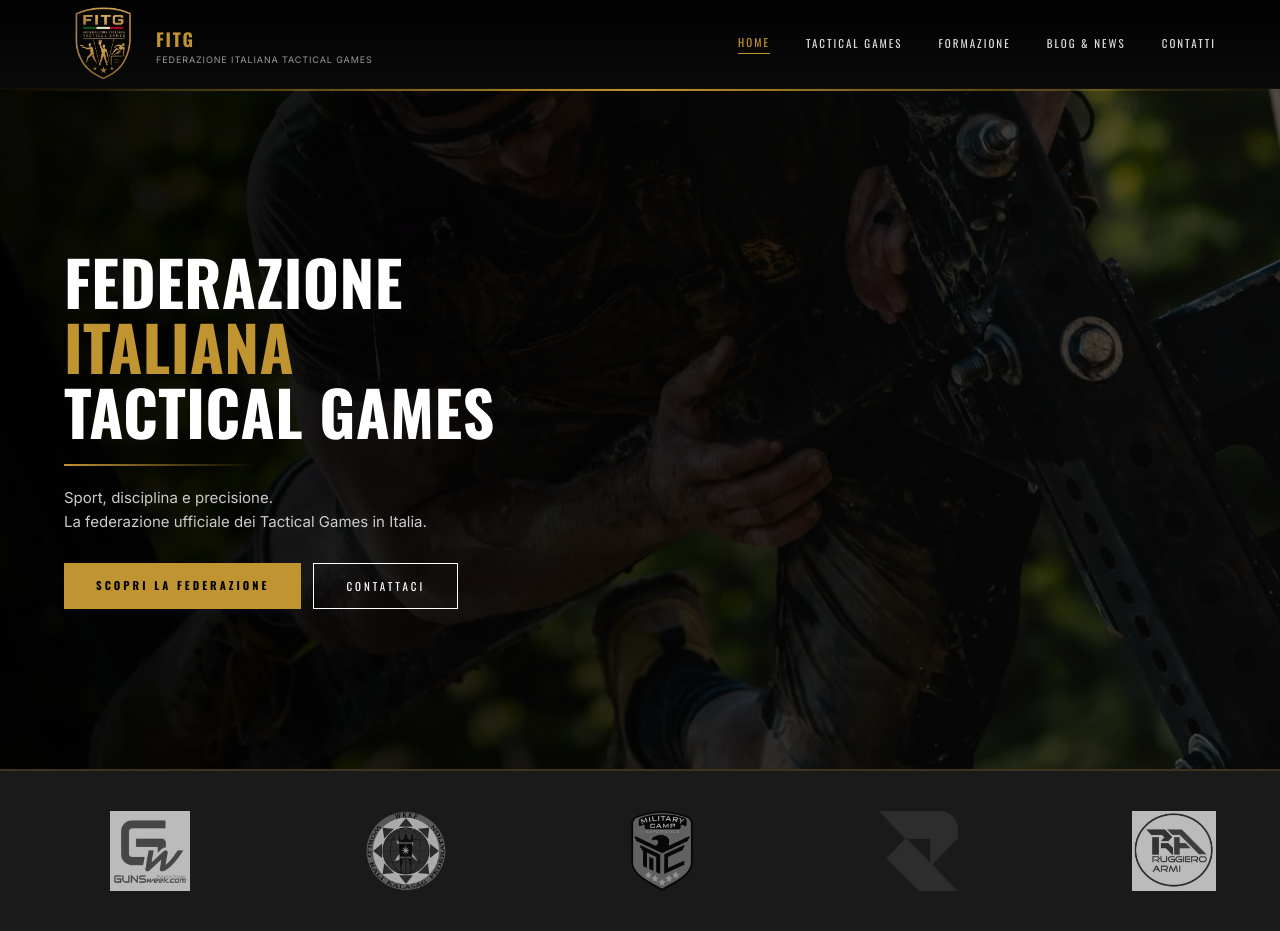
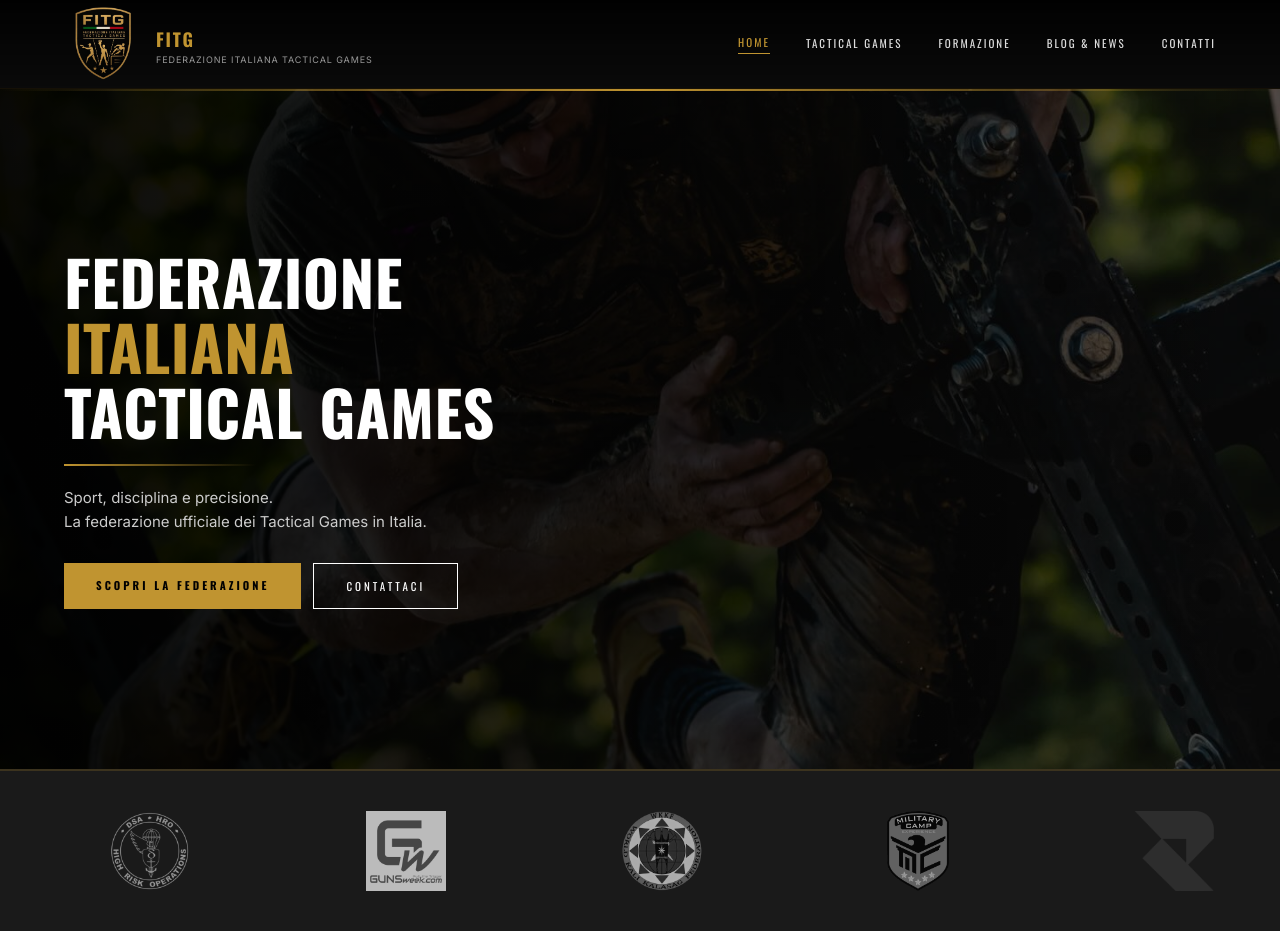
Before and after one commit to alelodato/fitg, a Next.js app in the folder fitg-website/: page / in a window 1280 px wide. Shown: the top 931 px of the page. Built offline with nearby package versions, Linux system fonts and the light colour scheme.

Commit message:
aggiunto loghi sponsor mancanti e link corretti

```diff
--- a/fitg-website/components/Footer.js
+++ b/fitg-website/components/Footer.js
@@ -4,14 +4,17 @@ import Link from 'next/link'
 import Image from 'next/image'
 
 const sponsors = [
-    { nome: 'Dsa', img: '/dsa-nobg.png', href: 'https://dsa.it' },
-    { nome: 'GW', img: '/gw.png', href: 'https://gw.it' },
-    { nome: 'Kali Kalasag', img: '/kali.png', href: 'https://kalikalasag.it' },
-    { nome: 'Military', img: '/military.png', href: 'https://military.it' },
+    { nome: 'Tmt', img: '/tmt.png', href: 'https://www.tmt-academy.com/' },
+    { nome: 'Dsa', img: '/dsa-nobg.png', href: 'https://www.dsa-delta.it/' },
+    { nome: 'GW', img: '/gw.png', href: 'https://gunsweek.com/en' },
+    { nome: 'Kali Kalasag', img: '/kali.png', href: 'https://kalikalasag.com' },
+    { nome: 'Military', img: '/military.png', href: 'https://www.instagram.com/military.camp.experience?igsh=cXFta2txNTBxOXd3' },
     { nome: 'Red Gym', img: '/rgym.png', href: 'https://redgym.it' },
-    { nome: 'Ruggiero', img: '/ruggiero.jpeg', href: 'https://ruggiero.it' },
+    { nome: 'Ruggiero', img: '/ruggiero.jpeg', href: 'https://www.ruggieroarmi.com' },
     { nome: 'Sabatti', img: '/sabatti.jpeg', href: 'https://sabatti.it' },
-    { nome: 'Shooter', img: '/shooter.png', href: 'https://shooter.it' },
+    { nome: 'Shooter', img: '/shooter.png', href: 'https://shooterstore.it/' },
+    { nome: 'Tacfit', img: '/tacfit.jpeg', href: 'https://tacfititalia.com/' },
+    { nome: 'Unuci', img: '/unuci.gif', href: 'https://www.instagram.com/unuci.addestramento/' },
 ]
 
 export default function Footer() {
@@ -92,7 +95,7 @@ export default function Footer() {
 
                 {/* SPONSOR */}
                 <div className="border-t border-[#222] pt-8 pb-8">
-                    <div className="text-[9px] tracking-[3px] text-white font-oswald mb-2">I NOSTRI SPONSOR</div>
+                    <div className="text-[9px] tracking-[3px] text-white font-oswald mb-2">I NOSTRI PARTNER</div>
                     <div className="w-7 h-px bg-gold mb-6" />
                     <div className="flex flex-wrap items-center gap-6 md:gap-10">
                         {sponsors.map((s, i) => (
--- a/fitg-website/components/SponsorsStrip.js
+++ b/fitg-website/components/SponsorsStrip.js
@@ -4,14 +4,17 @@ import { useEffect, useRef } from 'react'
 import Image from 'next/image'
 
 const sponsors = [
-    { nome: 'Dsa', img: '/dsa-nobg.png', href: '/' },
+    { nome: 'Tmt', img: '/tmt.png', href: 'https://www.tmt-academy.com/' },
+    { nome: 'Dsa', img: '/dsa-nobg.png', href: 'https://www.dsa-delta.it/' },
     { nome: 'GW', img: '/gw.png', href: 'https://gunsweek.com/en' },
     { nome: 'Kali Kalasag', img: '/kali.png', href: 'https://kalikalasag.com' },
-    { nome: 'Military', img: '/military.png', href: '/' },
+    { nome: 'Military', img: '/military.png', href: 'https://www.instagram.com/military.camp.experience?igsh=cXFta2txNTBxOXd3' },
     { nome: 'Red Gym', img: '/rgym.png', href: 'https://redgym.it' },
-    { nome: 'Ruggiero', img: '/ruggiero.jpeg', href: 'https://www.ruggieroarmi.com/en/' },
+    { nome: 'Ruggiero', img: '/ruggiero.jpeg', href: 'https://www.ruggieroarmi.com' },
     { nome: 'Sabatti', img: '/sabatti.jpeg', href: 'https://sabatti.it' },
     { nome: 'Shooter', img: '/shooter.png', href: 'https://shooterstore.it/' },
+    { nome: 'Tacfit', img: '/tacfit.jpeg', href: 'https://tacfititalia.com/' },
+    { nome: 'Unuci', img: '/unuci.gif', href: 'https://www.instagram.com/unuci.addestramento/' },
 ]
 
 export default function SponsorsStrip() {
```
